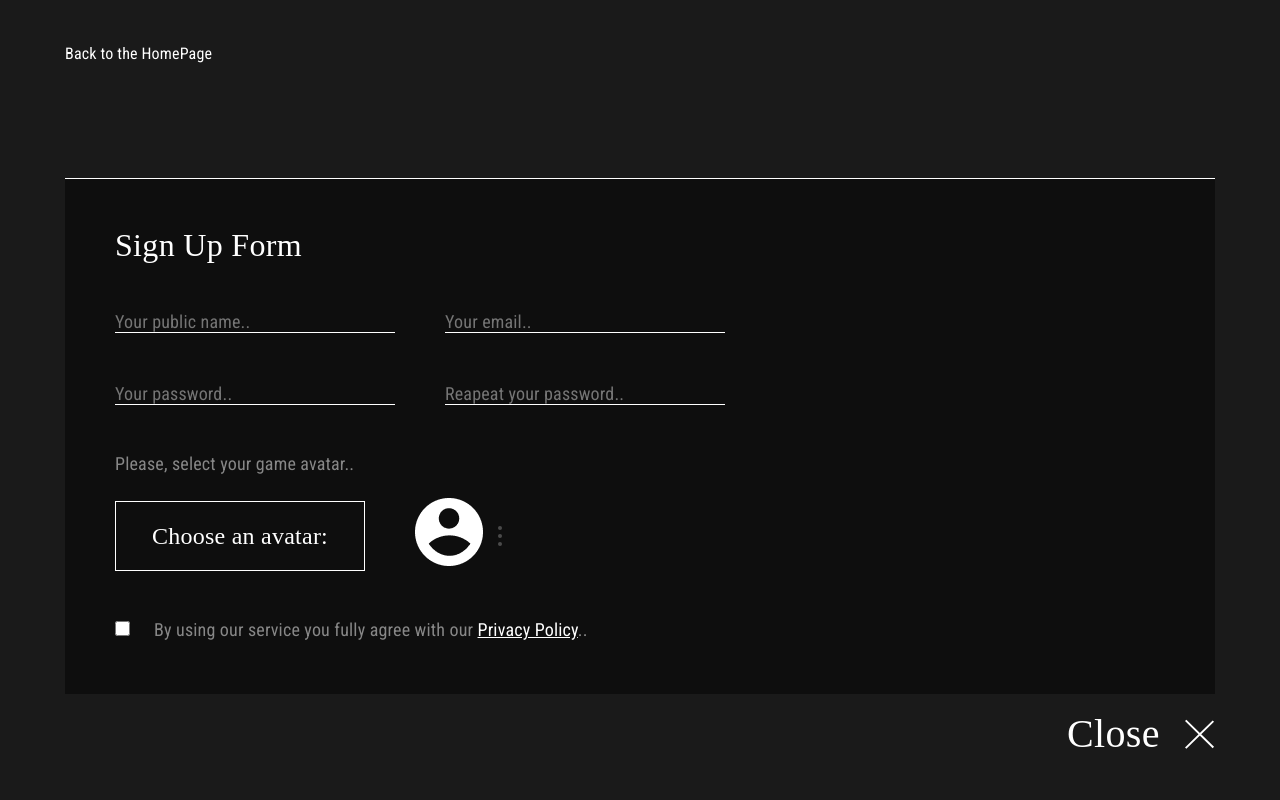
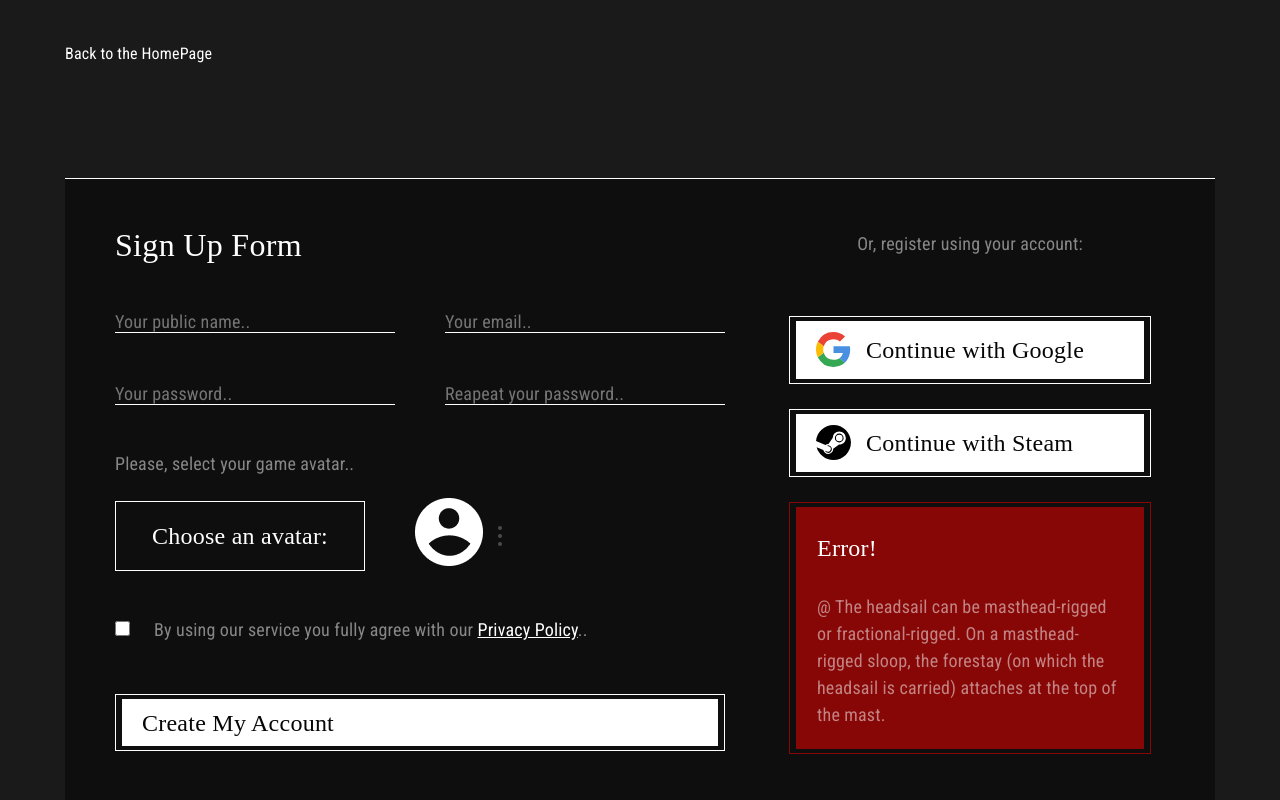
Before and after one commit to MartinLilt/one-pirate-peso-game, a Next.js app in the folder docker/front-site/: page / in a window 1280 px wide. Shown: the top 800 px of the page. Built offline with nearby package versions, Linux system fonts and the light colour scheme; a web font is replaced by a local one.

Commit message:
Sign Up Form create

```diff
--- a/docker/front-site/components/homeSections/AuthForm/AuthForm.jsx
+++ b/docker/front-site/components/homeSections/AuthForm/AuthForm.jsx
@@ -3,6 +3,8 @@ import s from "./AuthForm.module.scss";
 import Image from "next/image";
 import noAvatar from "../../../assets/img/home/desktop/noavatar-desk-1x.png";
 import Close from "../../../assets/icon/close.svg";
+import Google from "../../../assets/icon/google-svgrepo-com 1.svg";
+import Steam from "../../../assets/icon/steam.svg";
 import ThreeDots from "../../shared/ThreeDots/ThreeDots";
 
 const initialState = {
@@ -42,6 +44,7 @@ const AuthForm = ({ active, setActive }) => {
   return (
     <div className={`layout default ${s.authform}`}>
       <h2 className="visually-hidden"> Sign Up One Pirate Peso</h2>
+      <div className={s.authform__signup}>
         <form className={s.authform__form}>
           <legend className={s.authform__title}>Sign Up Form</legend>
           <div className={s.authform__input_fields}>
@@ -104,7 +107,7 @@ const AuthForm = ({ active, setActive }) => {
               <ThreeDots />
             </div>
           </div>
-        <div cclassName={s.authform__checkbox}>
+          <div className={s.authform__checkbox}>
             <input
               type="checkbox"
               id="agreePriv"
@@ -119,7 +122,50 @@ const AuthForm = ({ active, setActive }) => {
               ..
             </label>
           </div>
+          <button className={s.authform__btn_submit}>
+            <p className={s.authform__text_submit}>Create My Account</p>
+          </button>
         </form>
+        <div className={s.authform__account}>
+          <p className={s.authform__text_reg}>
+            Or, register using your account:
+          </p>
+          <button className={s.authform__btn_account}>
+            <p className={s.authform__text_submit}>
+              <Image
+                src={Google}
+                width={35}
+                height={35}
+                alt="Google"
+                className={s.authform__img}
+              />
+              Continue with Google
+            </p>
+          </button>
+          <button className={s.authform__btn_account}>
+            <p className={s.authform__text_submit}>
+              <Image
+                src={Steam}
+                width={35}
+                height={35}
+                alt="Steam"
+                className={s.authform__img}
+              />
+              Continue with Steam
+            </p>
+          </button>
+          <div className={s.authform__error}>
+            <div className={s.authform__error_text}>
+              <p className={s.authform__title_error}>Error!</p>
+              <p className={s.authform__text_err}>
+                @ The headsail can be masthead-rigged or fractional-rigged. On a
+                masthead-rigged sloop, the forestay (on which the headsail is
+                carried) attaches at the top of the mast.
+              </p>
+            </div>
+          </div>
+        </div>
+      </div>
       <div className={s.authform__bottom}>
         <button
           type="button"
--- a/docker/front-site/components/homeSections/AuthForm/AuthForm.module.scss
+++ b/docker/front-site/components/homeSections/AuthForm/AuthForm.module.scss
@@ -1,9 +1,14 @@
 .authform {
   padding-bottom: 50px;
 
+  &__signup {
+    display: flex;
+    background-color: var(--accent-background);
+    padding: 50px;
+  }
+
   &__form {
-    padding: 50px;
-    background-color: var(--accent-background);
+    margin-right: 64px;
   }
 
   &__title {
@@ -58,7 +63,11 @@
     line-height: 1;
   }
 
-  &__check{
+  &__checkbox {
+    margin-bottom: 50px;
+  }
+
+  &__check {
     background-color: var(--accent-background);
     color: var(--accent-background);
     margin-right: 24px;
@@ -66,12 +75,12 @@
     height: 15px;
   }
 
-  &__checklabel{
+  &__checklabel {
     color: var(--opacity-font-2);
     font-size: 18px;
     line-height: 1;
   }
-  &__labeltext{
+  &__labeltext {
     color: var(--main-font-color);
     font-size: 18px;
     line-height: 1;
@@ -97,4 +106,75 @@
     justify-content: flex-end;
     padding-top: 20px;
   }
+
+  &__btn_submit {
+    background-color: transparent;
+    width: 610px;
+    border: 1px solid var(--accent-element-color);
+    padding: 4px 6px;
+  }
+
+  &__btn_account {
+    background-color: transparent;
+    width: 362px;
+    border: 1px solid var(--accent-element-color);
+    padding: 4px 6px;
+    margin-bottom: 25px;
+  }
+  &__text_error {
+    margin-bottom: 25px;
+    // margin: 0;
+  }
+
+  &__text_submit {
+    background-color: var(--accent-element-color);
+    color: var(--main-element-color);
+    font-size: 24px;
+    line-height: 1;
+    font-family: var(--accent-font);
+    padding: 11.5px 20px;
+    display: flex;
+    text-align: start;
+    display: flex;
+    align-items: center;
+  }
+
+  &__img {
+    margin-right: 15px;
+  }
+
+  &__account {
+    display: flex;
+    flex-direction: column;
+    align-items: center;
+  }
+
+  &__text_reg {
+    margin-bottom: 56px;
+    font-size: 18px;
+    color: var(--opacity-font-2);
+  }
+
+  &__error {
+    width: 362px;
+    background-color: transparent;
+    border: 1px solid var(--error-color);
+    padding: 4px 6px;
+  }
+  &__error_text {
+    padding: 21px;
+    background-color: var(--error-color);
+  }
+
+  &__title_error {
+    font-size: 24px;
+    margin-bottom: 25px;
+    font-family: var(--accent-font);
+  }
+
+  &__text_err {
+    color: var(--opacity-font-2);
+    font-size: 18px;
+    line-height: 1.5;
+  }
 }
--- a/docker/front-site/styles/globals.scss
+++ b/docker/front-site/styles/globals.scss
@@ -13,6 +13,7 @@
   --opacity-font-4: rgba(255, 255, 255, 0.25);
 
   --accent-color: #ff0000;
+  --error-color: rgba(255, 0, 0, 0.5);
 
   --main-element-color: #060606;
   --accent-element-color: #fff;
```
Also changed, not shown: docker/front-site/assets/icon/google-svgrepo-com 1.svg (added), docker/front-site/assets/icon/steam.svg (added). Lines whose indentation alone changed are shown as unchanged.
